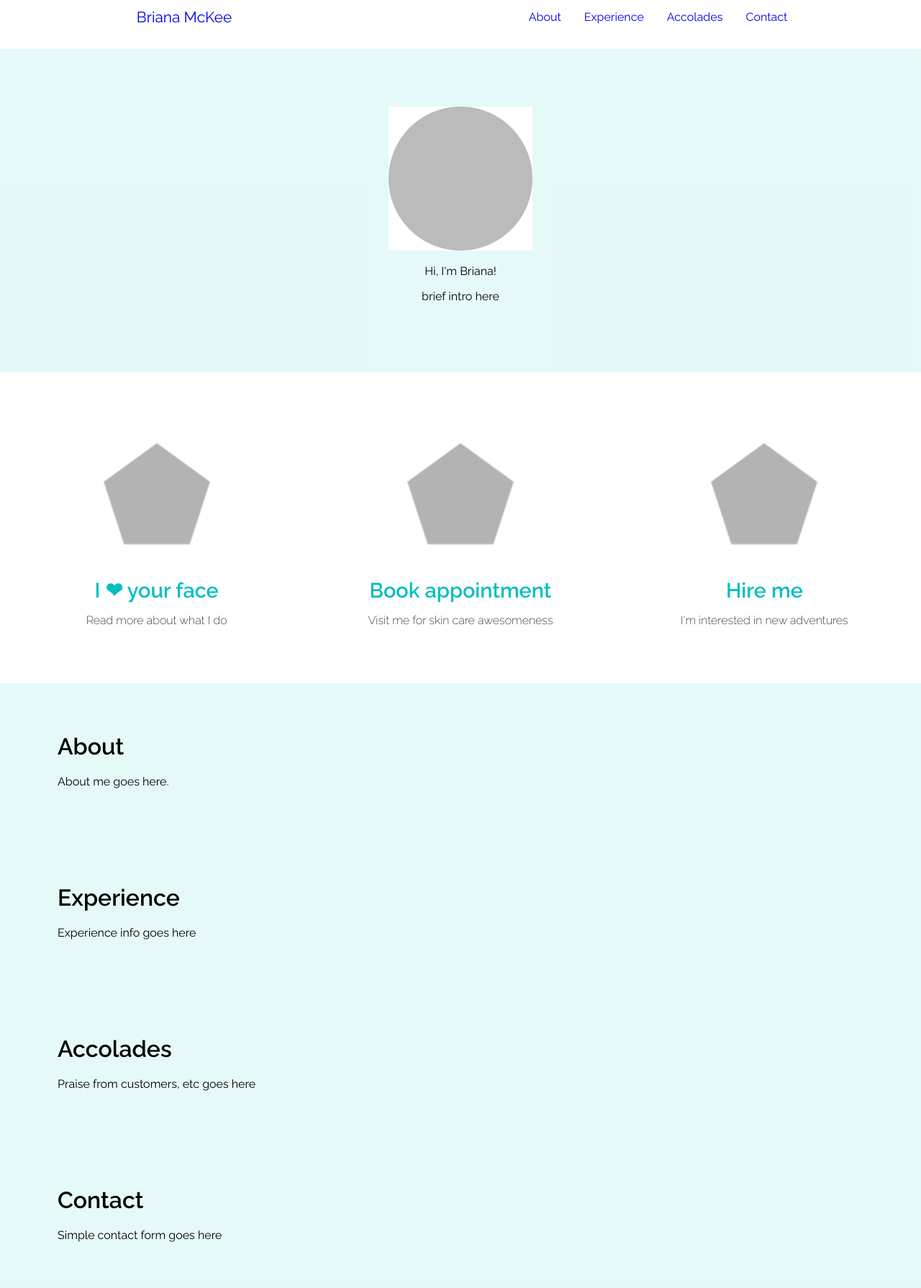
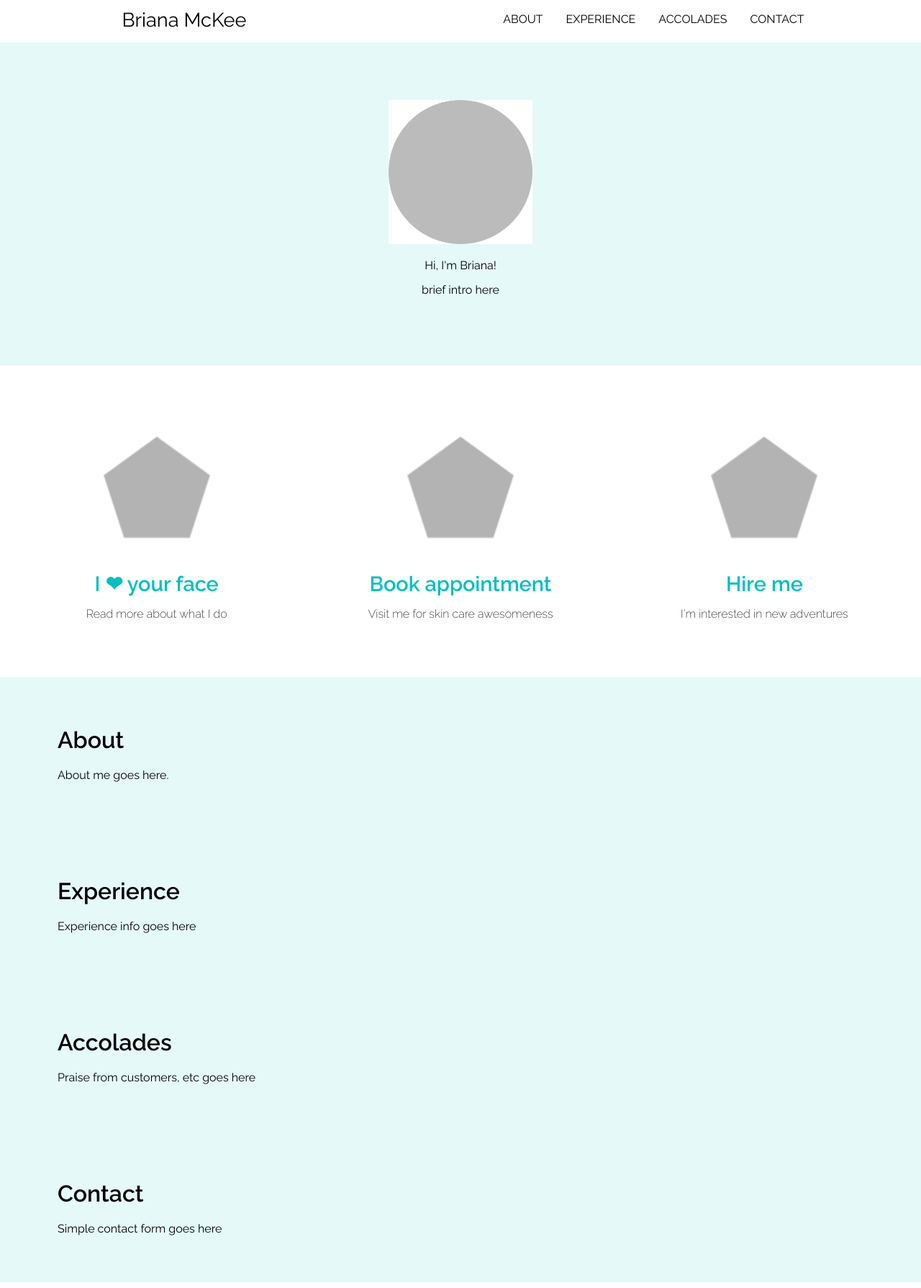
Before and after one commit to haileypate/briana-mckee, a Jekyll site: the page built from index.md, in a window 1280 px wide. Shown: the whole page at 72% size. Built offline with Jekyll 4.4.1, drawn with Linux system fonts in a browser that asks for light colours.

Commit message:
adjust alignment and font

```diff
--- a/_includes/header.html
+++ b/_includes/header.html
@@ -9,8 +9,8 @@
   <title>Briana McKee</title>
 <!--   <meta name="description" content="Write an awesome description for your new site here. You can edit this line in _config.yml. It will appear in your document head meta (for Google search resu..."> -->
 
-  <link rel="stylesheet" href="{{site.github.url}}/assets/css/normalize.css">
-  <link rel="stylesheet" href="{{site.github.url}}/assets/css/main.css">
+  <link rel="stylesheet" href="/assets/css/normalize.css">
+  <link rel="stylesheet" href="/assets/css/main.css">
 
   <link href="https://fonts.googleapis.com/css?family=Raleway:200,200i,400,600" rel="stylesheet">
 <!--   <link rel="stylesheet" href="/assets/main.css"> -->
--- a/assets/css/main.css
+++ b/assets/css/main.css
@@ -101,12 +101,15 @@ body {
     display: block;
     text-align: center;
     padding-top: 1em;
-    margin-bottom: 2em;
+    padding-bottom: 1em;
+    margin: auto;
 }
 
 .top-nav .site-title {
 /*  background-color: pink;*/
     font-size: 1.7em;
+    font-weight: 500;
+    color: black;
     text-decoration: none;
 }
 
@@ -118,8 +121,10 @@ body {
 .top-nav nav a {
 /*  background-color: yellow;*/
     font-size: 1.0em;
+    font-weight: 500;
     text-decoration: none;
     text-transform: uppercase;
+    color: black;
 }
 
 /* Larger than mobile */
@@ -147,7 +152,6 @@ body {
     .top-nav .site-title {
         align-items: center;
         min-width: 40%;
-        font-size: 1.3em;
     }
 
     .top-nav nav {
@@ -158,15 +162,14 @@ body {
     }
 
     .top-nav nav a {
-        font-size: 1em;
         padding-right: 2em;
         text-decoration: none;
-        text-transform: none;
+        text-transform: uppercase;
     }
 
     .top-nav nav a:last-child {
 
-        margin-right: 20%;
+        margin-right: 17%;
 
     }
 
```
